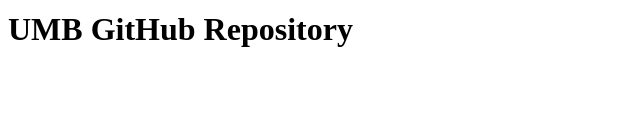
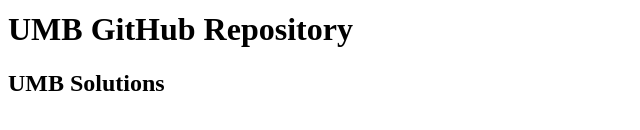
Before and after one commit to umb/umb.github.io, a plain HTML site: page index.html in a window 1280 px wide. Shown: the part 318-448 px from the top of the page, without its empty margins (0-640 px from the left). Drawn offline with Linux system fonts and the light colour scheme.

Commit message:
Update index.html

```diff
--- a/index.html
+++ b/index.html
@@ -2,5 +2,6 @@
   <body>
   <img src="http://www.umb.ch/sites/all/themes/umb/img/logo.png"/>
   <h1>UMB GitHub Repository</h1>
+  <h2>UMB Solutions </h2>
 </body>
 </html>
```
